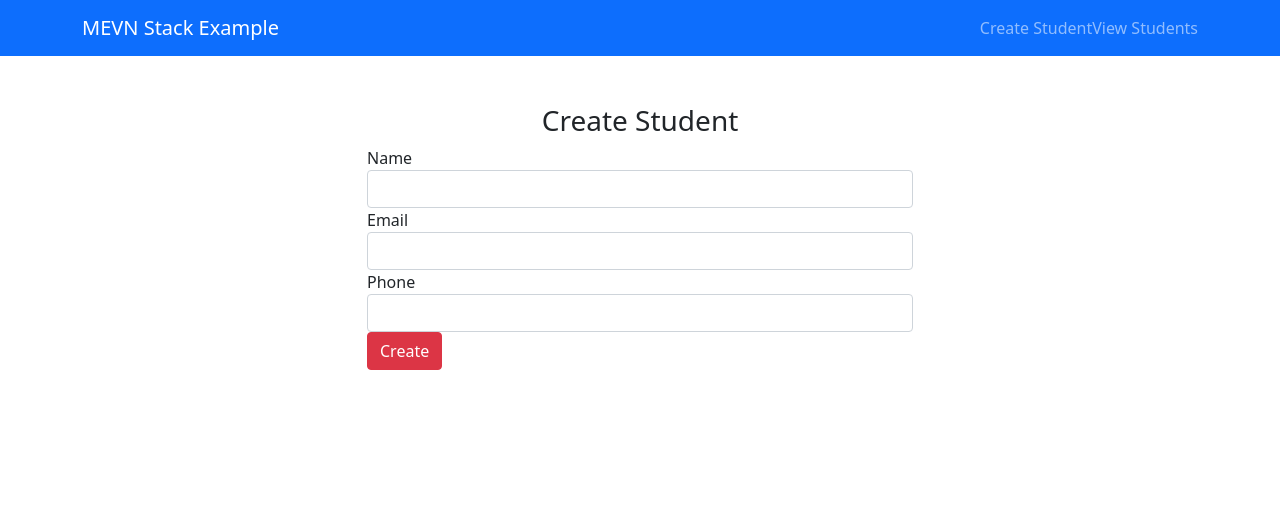
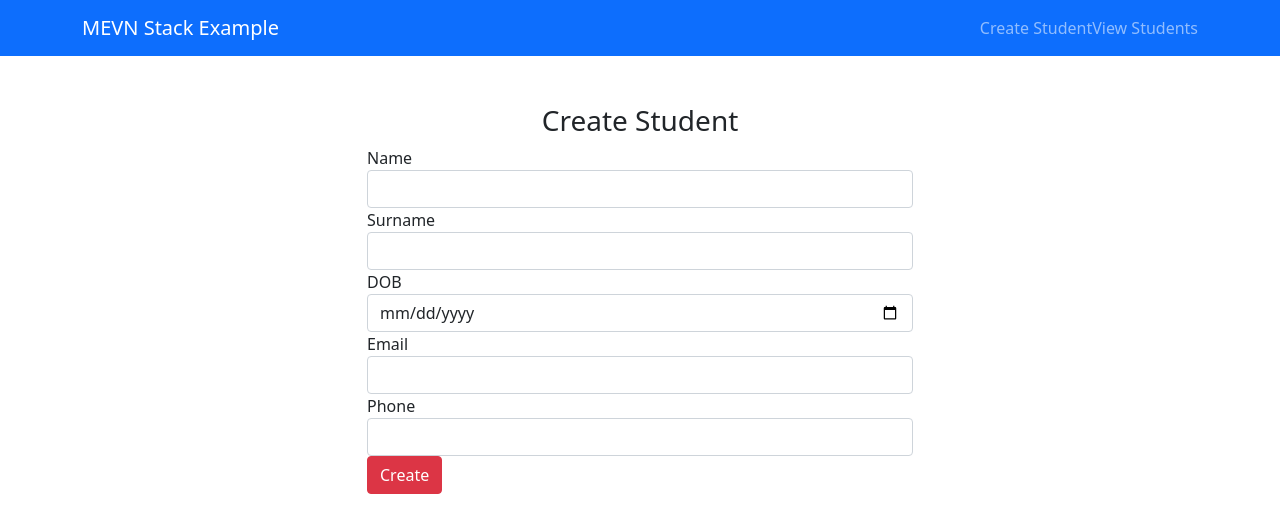
Before and after one commit to IXZ7799/Student-Database, a Vue app: page / in a window 1280 px wide. Shown: the top 532 px of the page. Built offline with nearby package versions, Linux system fonts and the light colour scheme.

Commit message:
added new field to crud system

```diff
--- a/src/components/CreateComponent.vue
+++ b/src/components/CreateComponent.vue
@@ -6,6 +6,14 @@
                 <div class="form-group">
                     <label>Name</label>
                     <input type="text" class="form-control" v-model="student.name" required>
+                </div>
+                <div>
+                    <label>Surname</label>
+                    <input type="text" class="form-control" v-model="student.surname" required>
+                </div>
+                <div>
+                    <label>DOB</label>
+                    <input type="date" class="form-control" v-model="student.dob" required>
                 </div>
                 <div class="form-group">
                     <label>Email</label>
@@ -29,6 +37,8 @@
             return {
                 student: {
                    name: '',
+                   surname: '',
+                   dob: '',
                    email: '',
                    phone: ''
                 }
@@ -41,9 +51,11 @@
                 axios.post(apiURL, this.student).then(() => {
                   this.$router.push('/view')
                   this.student = {
-                    name: '',
-                    email: '',
-                    phone: ''
+                   name: '',
+                   surname: '',
+                   dob: '',
+                   email: '',
+                   phone: ''
                   }
                 }).catch(error => {
                     console.log(error)
--- a/src/components/EditComponent.vue
+++ b/src/components/EditComponent.vue
@@ -6,6 +6,14 @@
                 <div class="form-group">
                     <label>Name</label>
                     <input type="text" class="form-control" v-model="student.name" required>
+                </div>
+                <div class="form-group">
+                    <label>Surname</label>
+                    <input type="text" class="form-control" v-model="student.surname" required>
+                </div>
+                <div class="form-group">
+                    <label>DOB</label>
+                    <input type="date" class="form-control" v-model="student.dob" required>
                 </div>
                 <div class="form-group">
                     <label>Email</label>
--- a/src/components/ListComponent.vue
+++ b/src/components/ListComponent.vue
@@ -5,6 +5,8 @@
                 <thead class="thead-dark">
                     <tr>
                         <th>Name</th>
+                        <th>Surname</th>
+                        <th>DOB</th>
                         <th>Email</th>
                         <th>Phone</th>
                         <th>Actions</th>
@@ -13,6 +15,8 @@
                 <tbody>
                     <tr v-for="student in Students" :key="student._id">
                         <td>{{ student.name }}</td>
+                        <td>{{ student.surname }}</td>
+                        <td>{{ student.dob }}</td>
                         <td>{{ student.email }}</td>
                         <td>{{ student.phone }}</td>
                         <td>
```
Also changed, not shown: 1 other file (tests, documents, lock files or other folders).
